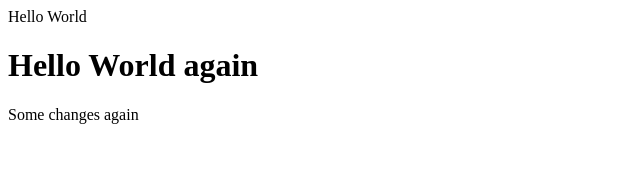
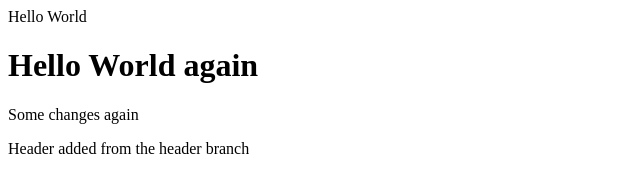
Before and after one commit to yosefalemu/learn-git-github, a plain HTML site: page index.html in a window 1280 px wide. Shown: the whole page, without its empty margins (0-640 px from the left). Drawn offline with Linux system fonts and the light colour scheme.

Commit message:
header added from the header branch

```diff
--- a/index.html
+++ b/index.html
@@ -8,5 +8,6 @@
     <p>Hello World</p>
     <div><h1>Hello World again</h1></div>
     <p>Some changes again</p>
+    <p>Header added from the header branch</p>
   </body>
 </html>
```
